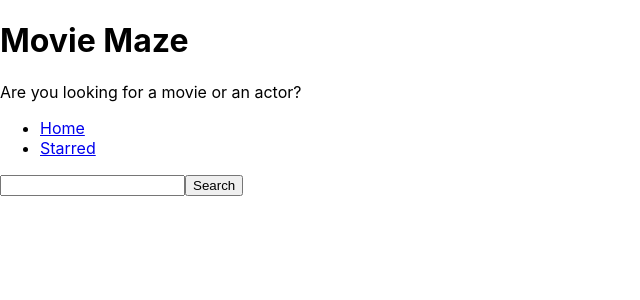
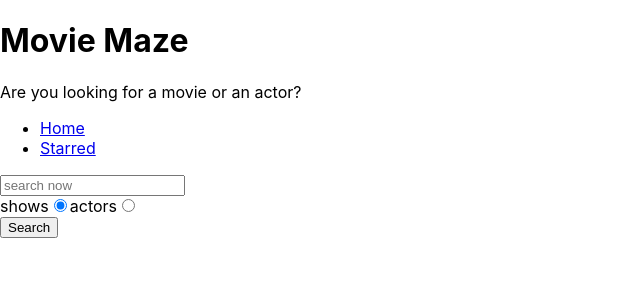
Before and after one commit to arjyapaul/Movie-App, a React (Create React App) app: page / in a window 1280 px wide. Shown: the top 300 px of the page, without its empty margins (0-640 px from the left). Built offline with nearby package versions, Linux system fonts and the light colour scheme.

Commit message:
radiobuttons & actor searching

```diff
--- a/src/pages/home.jsx
+++ b/src/pages/home.jsx
@@ -5,8 +5,10 @@
 function Home() {
   const[input,setInput]=useState('');
   const[results,setResults]=useState(null);
+  const[searchOption,setSearchOption]=useState('shows');
+  const isShowsSearch=searchOption==='shows'
   const onSearch=()=>{
-    apiGet(`/search/shows?q=${input}`).then(result=>{
+    apiGet(`/search/${searchOption}?q=${input}`).then(result=>{
       setResults(result);
       console.log(result);
     });
@@ -19,18 +21,35 @@
       onSearch();
     }
   }
+  const onRadioChange=(ev)=>{
+    setSearchOption(ev.target.value);
+  }
   const renderResults=()=>{
     if(results && results.length===0){
       return <div>No Results</div>
     }
     if(results && results.length>0){
-      return <div>{results.map((item)=><div key={item.show.id}>{item.show.name}</div>)}</div>
+      return results[0].show ? results.map(item=>(<div key={item.show.id}>{item.show.name}</div>
+      )): results.map(item=>(<div key={item.person.id}>{item.person.name}</div>));
     }
     return null;
   }
   return (
     <MainPageLayout>
-      <input type="text" onChange={onInputChange} onKeyDown={onKeyDown} value={input}/>
+      <input type="text" placeholder='search now'
+       onChange={onInputChange} onKeyDown={onKeyDown} value={input}/>
+       <div>
+        <label htmlFor='shows-search'>
+          shows
+          <input id="shows-search" type="radio" value="shows" checked={isShowsSearch}
+          onChange={onRadioChange}/>
+        </label>
+        <label htmlFor='actors-search'>
+          actors
+          <input id="actors-search" type="radio" value="people" checked={!isShowsSearch}
+          onChange={onRadioChange}/>
+        </label>
+       </div>
       <button type='button' onClick={onSearch}>Search</button>
       {renderResults()}
     </MainPageLayout>
```
